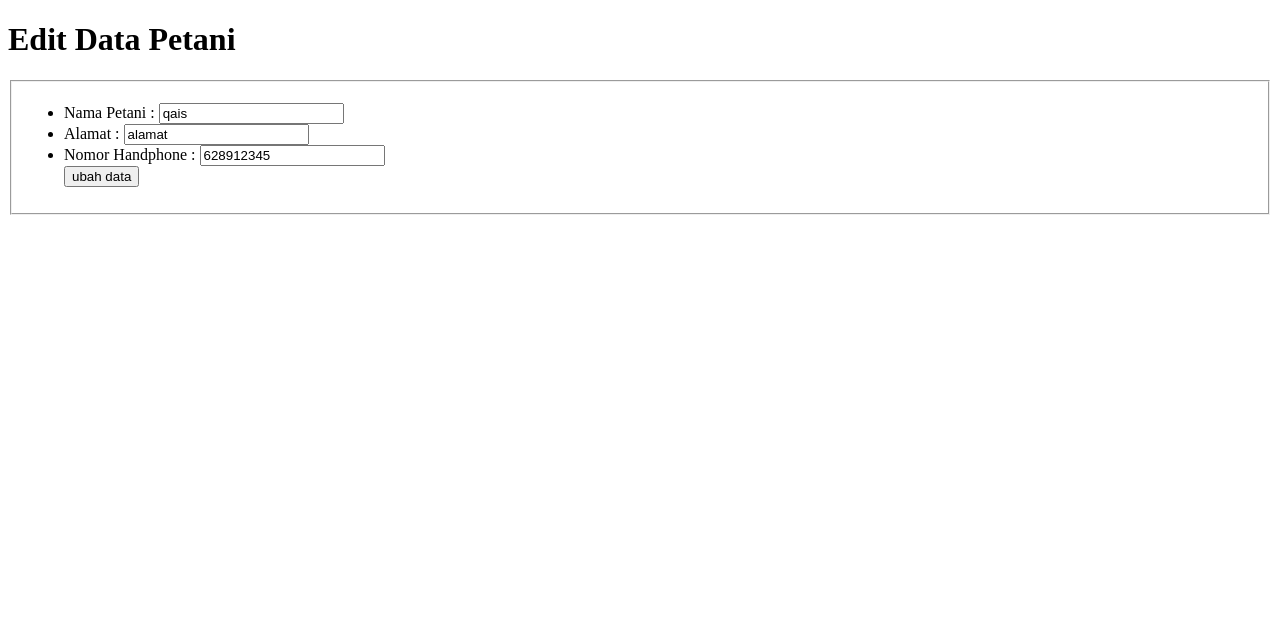
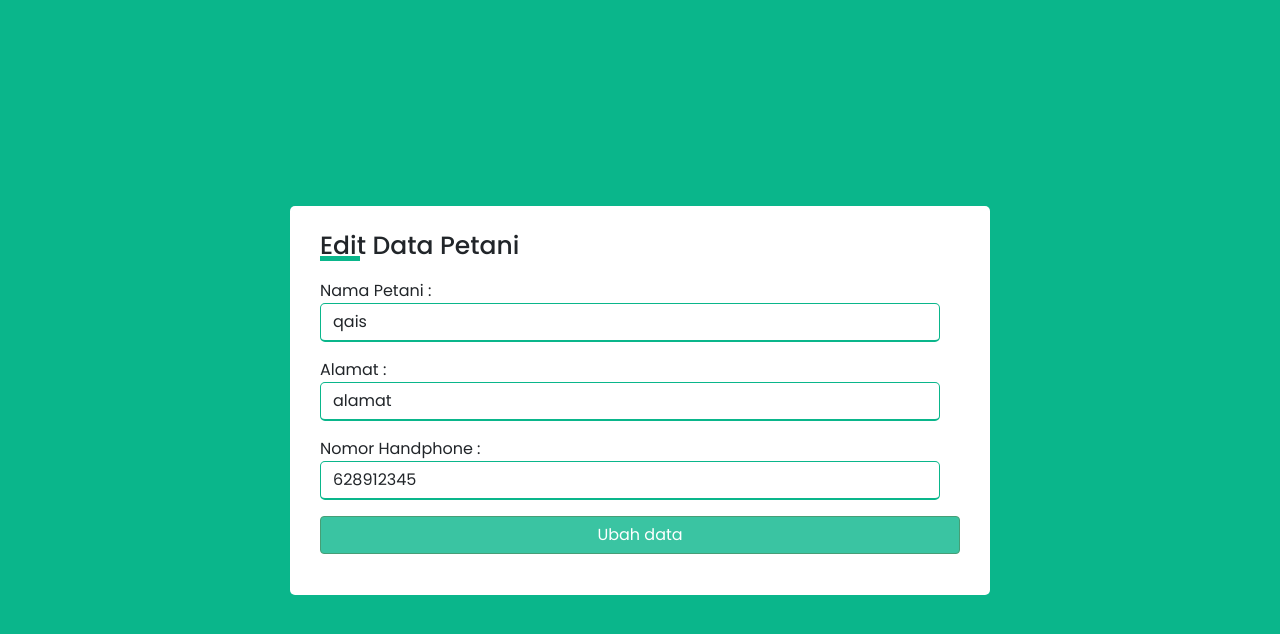
Before and after one commit to araisantai/proyek-basisdata, a PHP site: page /edit.php?id=1 in a window 1280 px wide. Shown: the top 634 px of the page. Run offline with PHP 8.4, Linux system fonts and the light colour scheme; data comes from the database, SQL or seed files in the repository.

Commit message:
Update edit.php

```diff
--- a/projek/edit.php
+++ b/projek/edit.php
@@ -28,17 +28,18 @@ if (isset($_POST['ubah'])) {
 <!DOCTYPE html>
 <html lang="en">
 <head>
-    <meta charset="UTF-8">
-    <!-- <link rel="stylesheet" href="css/style.css"> -->
-    <title>Document</title>
+<link href="https://cdn.jsdelivr.net/npm/bootstrap@5.1.2/dist/css/bootstrap.min.css" rel="stylesheet">
+        <meta name="viewport" content="width=device-width, initial-scale=1">
+        <link rel="stylesheet" href="css/edit-style.css">
+        <title>Formulir Ubah Data Petani</title>
 </head>
 
 <body>
+    <div class="container">
     <div class="title">
-        <h1 class="tittle">Edit Data Petani</h1>
+        <h1 class="title">Edit Data Petani</h1>
     </div>
-    <form action="" method="post">
-    <fieldset>
+    <form action="" method="POST">
     <input type="hidden" name="id" value="<?= $edit["id_petani"]; ?>">
             <ul>
                 <li>
@@ -60,13 +61,10 @@ if (isset($_POST['ubah'])) {
                     </div>
                 </li>
                 <div class="mb-3">
-                    <button type="submit" class="btn btn-success" name="ubah">ubah data</button>
+                    <button type="submit" class="btn btn-success" name="ubah">Ubah data</button>
                 </div>
-                </fieldset>
-                <?php
-
-                ?>
         </form>
+        </div>
         </div>
     </body>
 </html>
```
